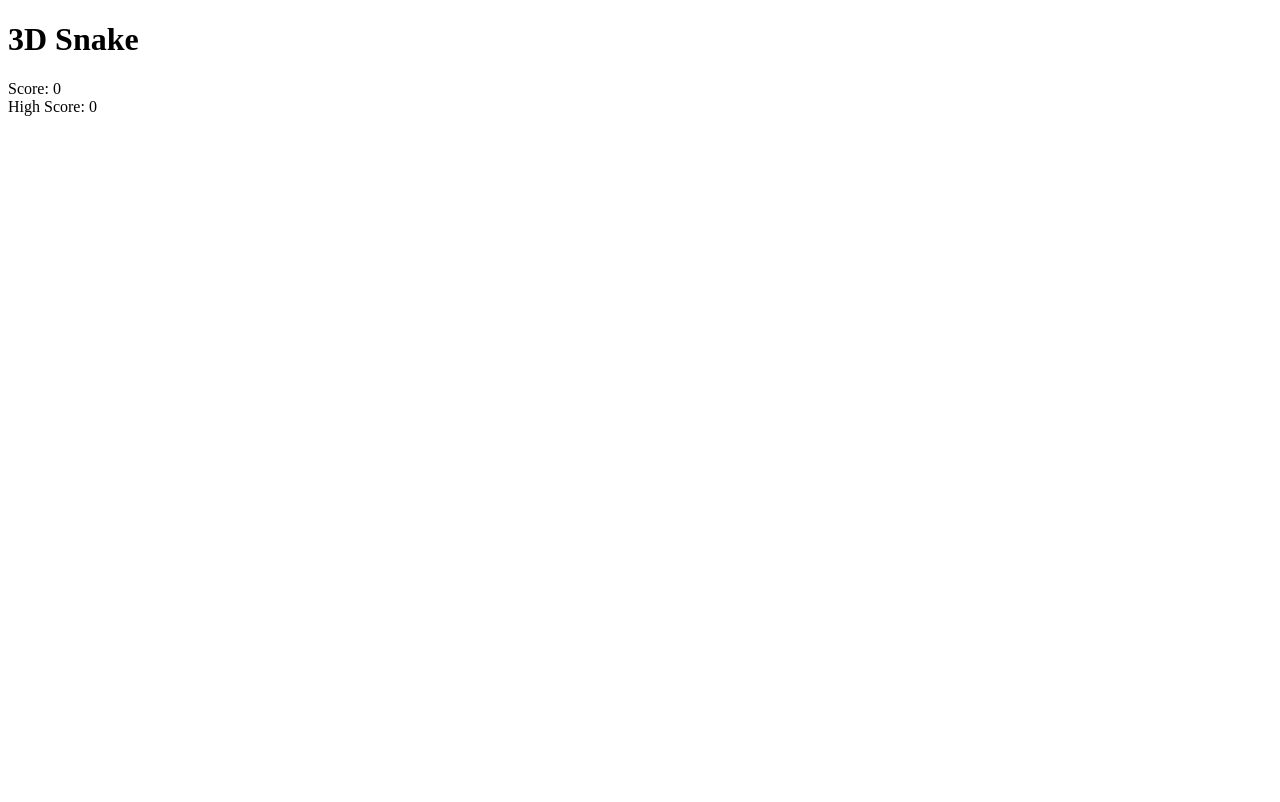
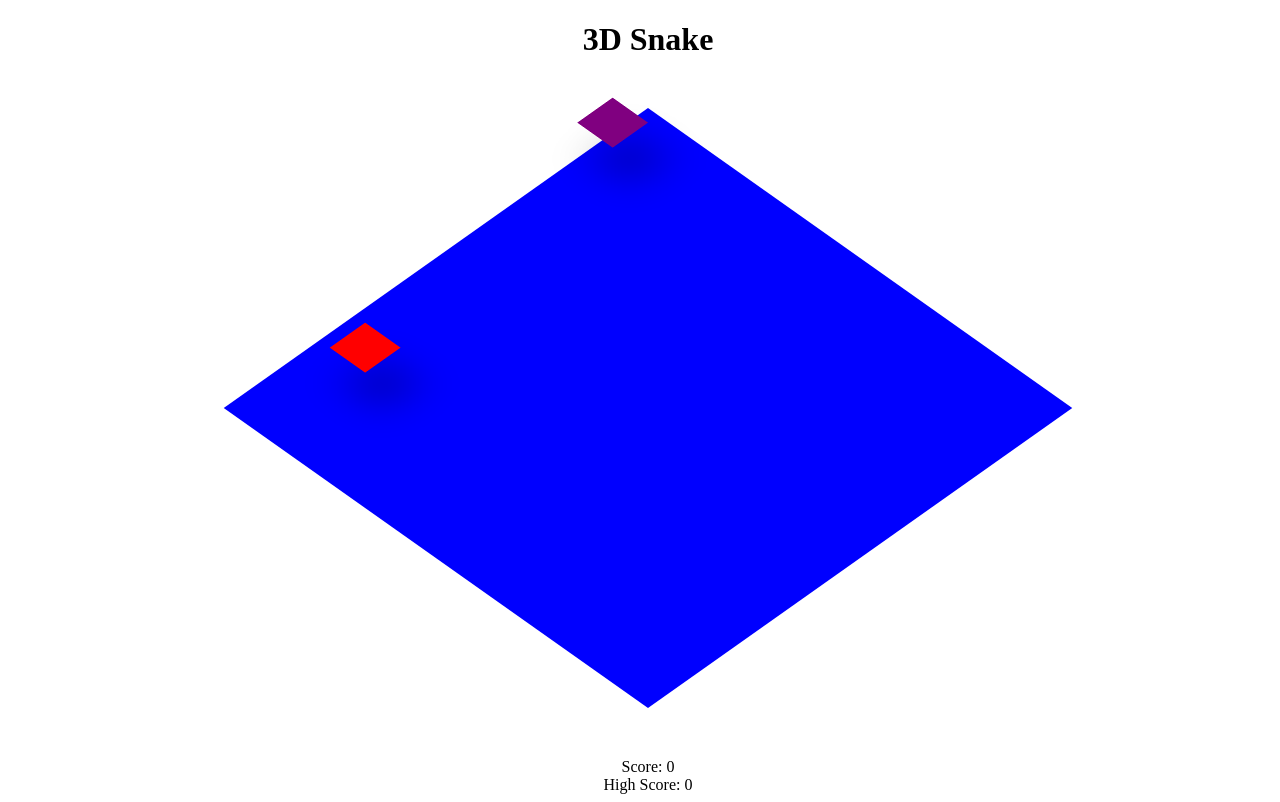
Before and after one commit to jgmcalpine/3D-snake-redux, a plain HTML site: page public/index.html in a window 1280 px wide. Drawn offline with Linux system fonts and the light colour scheme.

Commit message:
place apple, head on board

```diff
--- a/public/Apple.js
+++ b/public/Apple.js
@@ -0,0 +1,31 @@
+// Class / Constructor
+// Set the apple
+  // Make sure the snake is not in a place where you set
+    // If so, set again
+// Record new position of the apple
+
+class Apple {
+  constructor() {
+    this.node = document.createElement('div');
+    this.node.setAttribute('id', 'apple');
+    board.appendChild(this.node);
+
+    setApple();
+  }
+}
+
+function setApple() {
+  const appleNode = document.getElementById('apple');
+  const leftLocation = Math.floor(Math.random() * 12) * 50;
+  const topLocation = Math.floor(Math.random() * 12) * 50;
+
+  for (let i = 0; i < store.body.length; i += 1) {
+    if (leftLocation === store.body[i].left && topLocation === store.body[i].top) {
+      setApple();
+    }
+  }
+
+  store.apple.left = leftLocation;
+  store.apple.top = topLocation;
+  appleNode.style.transform = `translate(${leftLocation}px, ${topLocation}px) translateZ(50px)`;
+}
--- a/public/Body.js
+++ b/public/Body.js
@@ -0,0 +1,5 @@
+// class Body / Constructor
+
+// Grow snake
+
+// Move snake
--- a/public/Head.js
+++ b/public/Head.js
@@ -0,0 +1,43 @@
+// Class / Constructor
+  // move
+    // Adjust location
+    // Check eating apple
+    // Each move check game over conditions
+  // Actually move snake
+  class Head {
+    constructor() {
+      this.node = document.createElement('div');
+      this.node.setAttribute('id', 'head');
+      this.node.style.transform = `translate(0px, 0px) translateZ(50px)`;
+      board.appendChild(this.node);
+
+      setTimeout(this.move.bind(this), store.speed);
+    }
+
+    move() {
+      switch(store.currentDirection) {
+        case 'right':
+          store.head.left += 50;
+          break;
+        case 'left':
+          store.head.left -= 50;
+          break;
+        case 'up':
+          store.head.top -=50;
+          break;
+        case 'down':
+          store.head.top += 50;
+          break;
+        default: break;
+      }
+
+      if (!store.gameOver) moveHead(this.node);
+    }
+  }
+
+function moveHead(node) {
+  store.head.left = store.head.left;
+  store.head.top = store.head.top;
+  node.style.transition = `transform ${ store.speed }ms linear`;
+  node.style.transform = `translate(${store.head.left}px, ${store.head.top}px) translateZ(50px)`;
+}
--- a/public/index.html
+++ b/public/index.html
@@ -17,8 +17,8 @@
     </div>
   </div>
 </body>
+<script src="Head.js"></script>
+<script src="Body.js"></script>
+<script src="Apple.js"></script>
 <script src="main.js"></script>
-<script src="Apple.js"></script>
-<script src="Body.js"></script>
-<script src="Head.js"></script>
 </html>
--- a/public/main.js
+++ b/public/main.js
@@ -0,0 +1,32 @@
+// Set up store
+
+const store = {
+  body: {},
+  apple: { top: 0, left: 0 },
+  head: { top: 0, left: 0 },
+  speed: 300,
+  currentDirection: 'down',
+  gameOver: false,
+}
+
+// Set the new game conditions
+// Initialize keys to set direction
+// Set the reset game conditions
+// Increment speed
+// Increment score
+// update top score
+// make play again message
+// set game if out of bounds
+// set if cannibal
+
+// Add event listener to load up game
+
+const newGame = () => {
+  const apple = new Apple();
+  const head = new Head();
+}
+
+
+document.addEventListener('DOMContentLoaded', () => {
+  newGame();
+})
--- a/public/style.css
+++ b/public/style.css
@@ -0,0 +1,52 @@
+body {
+  width: 100%;
+}
+
+#container {
+  position: relative;
+  height: 600px;
+  width: 600px;
+  margin: 50px auto;
+}
+
+#board {
+  height: 600px;
+  width: 600px;
+  background-color: blue;
+  transform-style: preserve-3d;
+  transform: rotateX(45deg) rotateZ(45deg) rotateY(0deg);
+  text-align: center;
+  position: absolute;
+}
+
+.scoreboard {
+  text-align: center;
+}
+
+.wrapper {
+  text-align: center;
+}
+
+#apple {
+  height: 50px;
+  width: 50px;
+  background-color: red;
+  position: absolute;
+  content: '';
+  float: left;
+  top: 0;
+  left: 0;
+  transform-style: preserve-3d;
+  transform: translateX(50px) translate(.1em);
+  box-shadow: 3em 1.5em 3em rgba(0, 0, 0, .3);
+  z-index: 2;
+}
+
+#head {
+  height: 50px;
+  width: 50px;
+  background-color: purple;
+  position: absolute;
+  content: '';
+  box-shadow: 3em 1.5em 3em rgba(0, 0, 0, .3);
+}
```
Also changed, not shown: public/steps.md (added, +13 -0 lines).
